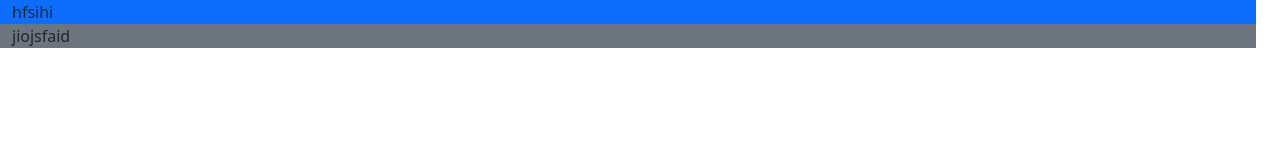
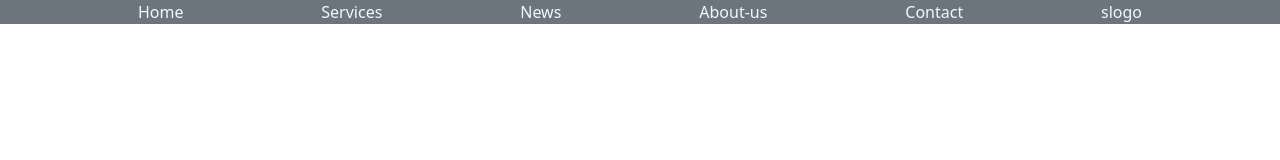
Before and after one commit to keshavsapkota3/Futta, a plain HTML site: page index.html in a window 1280 px wide. Drawn offline with Linux system fonts and the light colour scheme.

Commit message:
commmiting

```diff
--- /dev/null
+++ b/css/styles.css
@@ -0,0 +1,13 @@
+.menu{
+    display: flex;
+}
+.menu li a{
+    text-decoration: none;
+    color: aliceblue;
+
+
+}
+.menu li{
+    list-style-type: none;
+
+}
--- a/index.html
+++ b/index.html
@@ -4,14 +4,21 @@
     <meta charset="UTF-8">
     <meta name="viewport" content="width=device-width, initial-scale=1.0">
     <title>Document</title>
-    <link rel="stylesheet" href="styles.css">
-    <link rel="stylesheet" href="bootstrap.css">
-    <link rel="stylesheet" href="bootstrap.min.css">
+    <link rel="stylesheet" href="css/styles.css">
+    <link rel="stylesheet" href="css/bootstrap.css">
+    <link rel="stylesheet" href="css/bootstrap.min.css">
 </head>
-<body>
-   <div class="row container-fluid">
-    <div class="bg-primary">hfsihi</div>
-    <div class="bg-secondary">jiojsfaid</div>
-   </div>
+<body class="bg-gradient">
+  <div class="row text-center">
+    <div class="bg-primary col-3  d-sm-block d-md-none">Here will be logo bro</div>
+    <div class="bg-secondary col-md-12 col-9 menu d-flex  justify-content-evenly" >
+        <li ><a href="#">Home</a></li>
+        <li ><a href="#">Services</a></li>
+        <li ><a href="#">News</a></li>
+        <li ><a href="#">About-us</a></li>
+        <li ><a href="#">Contact</a></li>
+        <li ><a href="">slogo</a></li>
+    </div>
+  </div>
 </body>
 </html>
```
Also changed, not shown: css/bootstrap.css (renamed from bootstrap.css), css/bootstrap.min.css (renamed from bootstrap.min.css), styles.css (deleted).
